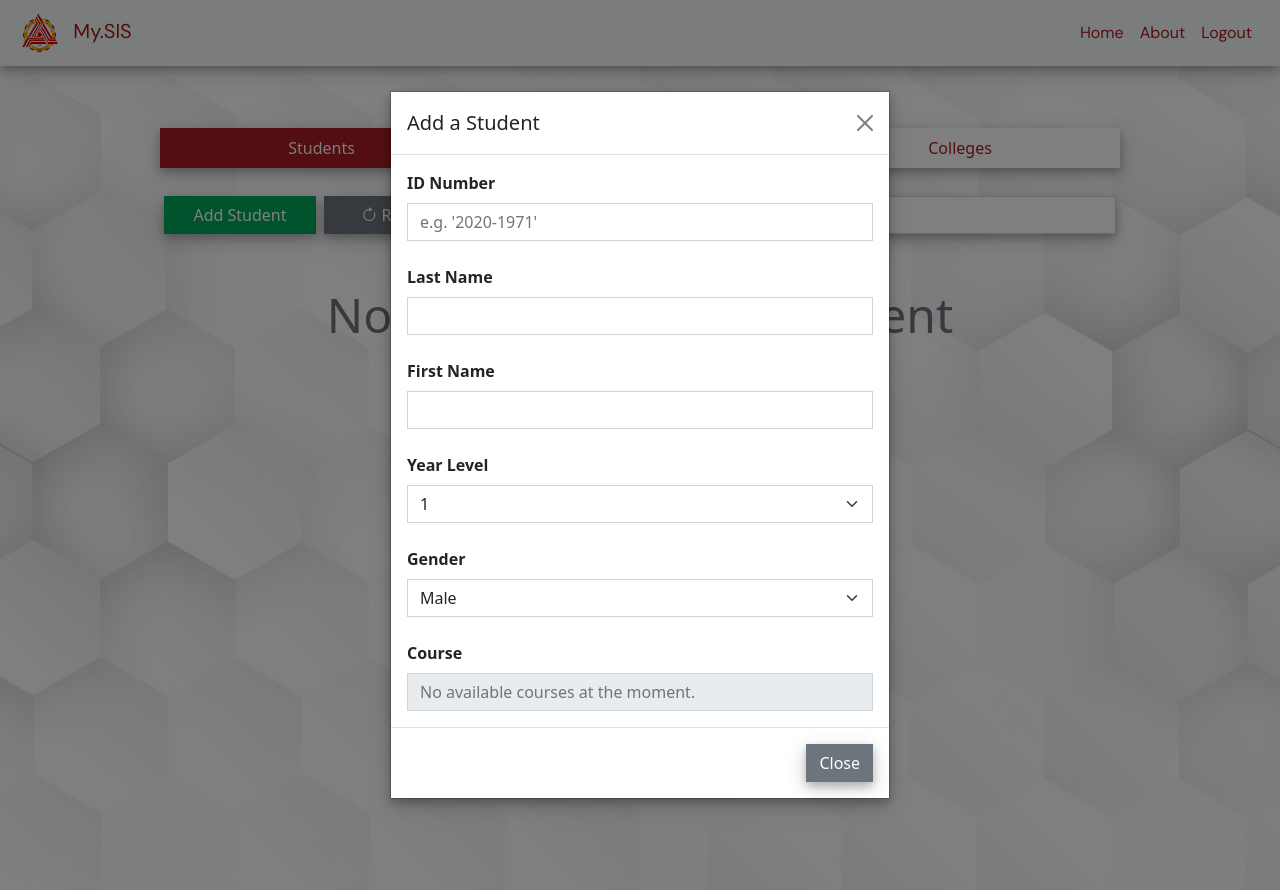
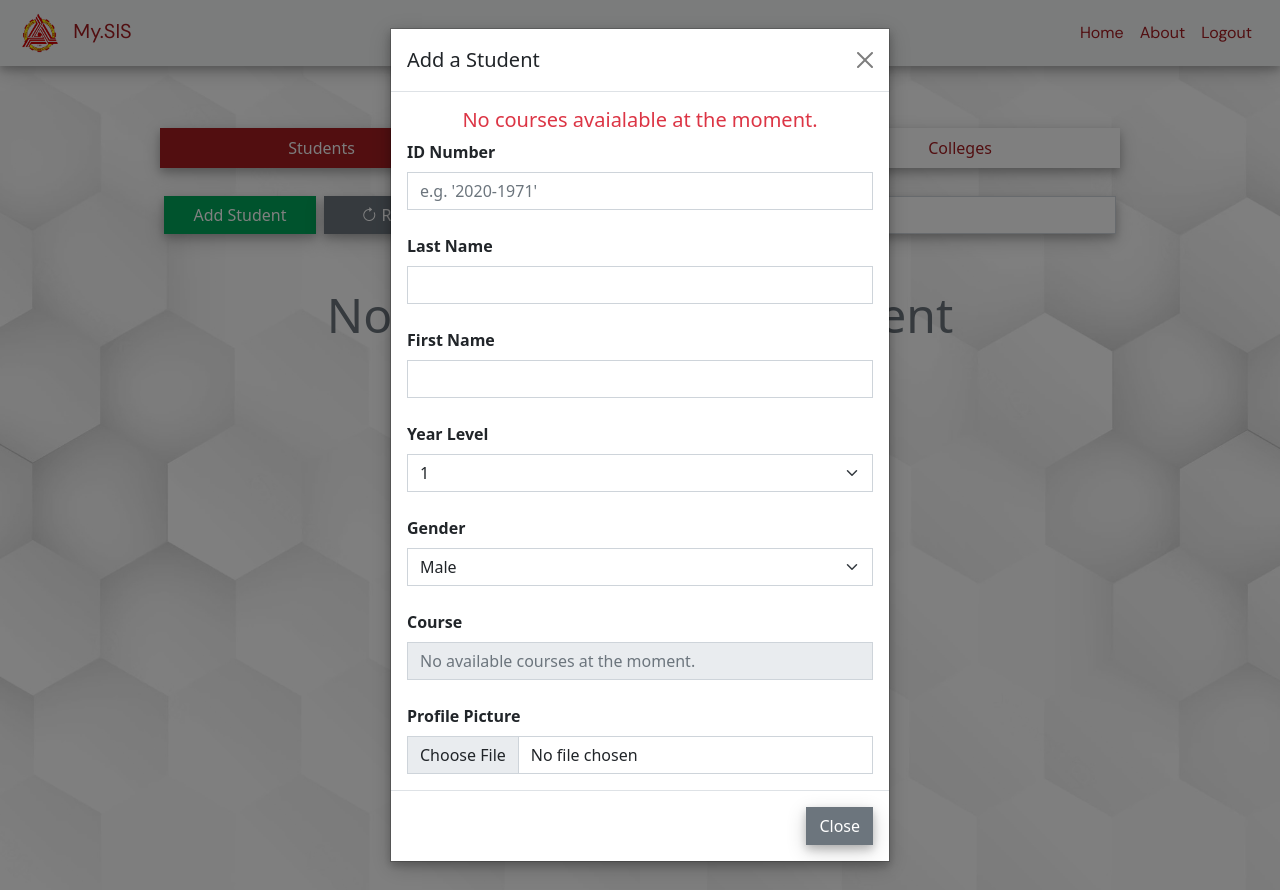
Before and after one commit to uvwbermudo/WEB-SIS, a Flask app: page /students in a window 1280 px wide, after a click on "Add Student". Run offline with Flask 3, Linux system fonts and the light colour scheme; the visitor is signed in with stand-in values (Sample User, id 1); data that the repository does not hold is empty; parts of the project's set-up code (start-up, migrations or seed data) failed here and were passed over; some libraries are stand-ins or nearby versions.

Commit message:
Add profile pic feature !no edit/no default yet

```diff
--- a/config.py
+++ b/config.py
@@ -7,3 +7,7 @@ DB_USERNAME = getenv("DB_USERNAME")
 DB_PASSWORD = getenv("DB_PASSWORD")
 DB_HOST = getenv("DB_HOST")
 BOOTSTRAP_SERVE_LOCAL = getenv("BOOTSTRAP_SERVE_LOCAL")
+CLOUDINARY_API_KEY=getenv("CLOUDINARY_API_KEY")
+CLOUDINARY_API_SECRET=getenv("CLOUDINARY_API_SECRET")
+CLOUDINARY_API_CLOUD=getenv("CLOUDINARY_API_CLOUD")
+CLOUDINARY_API_CLOUD_FOLDER=getenv("CLOUDINARY_API_CLOUD_FOLDER")
--- a/flaskr/__init__.py
+++ b/flaskr/__init__.py
@@ -50,8 +50,6 @@ def create_app():
     def load_user(id):
         return User.query.get(int(id))
 
-
-
     return app
 
 def get_error_items(form):
--- a/flaskr/static/css/style.css
+++ b/flaskr/static/css/style.css
@@ -134,3 +134,28 @@ table {
     font-size: 90%;
     font-weight: 600;
 }
+
+.profile_pic {
+    height: 60px;
+    width: 60px;
+    border-radius: 50%;
+}
+
+.profile_pic_larger {
+    height: 180px;
+    width: 180px;
+    border-radius: 50%;
+}
+
+.cover {
+    position:fixed;
+    padding:0;
+    margin:0;
+
+    top:0;
+    left:0;
+
+    width: 100%;
+    height: 100%;
+    background:rgba(255,255,255,0.5);
+}
--- a/flaskr/static/js/main.js
+++ b/flaskr/static/js/main.js
@@ -3,7 +3,6 @@ const csrf = $('#csrf_token').val();
 
 
 $('document').ready(function(){
-
     $('#college_searchbar').on('input', search_college)
     $('#college_filter').on('change', search_college)
     $('#course_searchbar').on('input',course_search)
@@ -11,7 +10,6 @@ $('document').ready(function(){
     $('#student_searchbar').on('input', student_search)
     $('#student_filter').on('input', student_search)
     $('#gender_filter').on('input', student_search)
-
 
 })
 
@@ -47,6 +45,9 @@ function student_search(){
 
             student_tbody.append(`
             <tr>
+            <td class="text-center">
+                <img src="${response[0][i][7]}" alt="${response[0][i][0]}_profile_picture" class="profile_pic" loading="lazy">
+            </td>
             <th scope="row" class="text-center">${response[0][i][0]}</th>
             <td>${response[0][i][1]}</td>
             <td>${response[0][i][2]}</td>
@@ -355,6 +356,8 @@ function verify_student(mode,hid=0) {
     year = $('div#addstudent #year')
     gender = $('div#addstudent #gender')
     course = $('div#addstudent #course')
+    profile_pic = $('div#addstudent #profile_pic')
+    modal_footer = $('div#addstudent .modal-footer')
     if (mode == 1){
         student_id = $('div#editstudent'+hid+' #id')
         last_name = $('div#editstudent'+hid+' #last_name')
@@ -362,6 +365,7 @@ function verify_student(mode,hid=0) {
         year = $('div#editstudent'+hid+' #year')
         gender = $('div#editstudent'+hid+' #gender')
         course = $('div#editstudent'+hid+' #course')
+        modal = $('div#editstudent'+hid)
     }
 
     fetch('/student-verify', {
@@ -382,16 +386,19 @@ function verify_student(mode,hid=0) {
             mode: mode,
             }),
         })
-        .then(response => {
+        .then(async response => {
             if (response.status == 299){
                 console.log('Successfully Added Student')
+                wait_upload(modal_footer)
+                await upload_img(response.json(), profile_pic, mode, student_id)
                 location.reload()
                 return
-            } else if( response.status == 497){
+            } else if(response.status == 497){
                 console.log('Verified connection')
                 return
+            } else {
+            return response.json()
             }
-            return response.json()
         })
         .then(function(responses) {
             responses[1].forEach(function(field){
@@ -434,3 +441,63 @@ function set_selectfield(code,year,gender){
 function course_selectfield(college) {
     $('.set_college').val(college)
 }
+
+function wait_upload(modal_footer){
+
+    modal_footer.prepend(`
+    <div class="spinner-border msu-text align-self-start" role="status">
+    <span class="visually-hidden">Loading...</span>
+    </div>
+    <span class="msu-text">Adding Student... </span>
+
+    `)
+}
+
+
+async function upload_img(response,profile_pic, mode, student_id){
+    final_res = await response.then(async function(response) {
+        the_file = profile_pic.get(0).files[0]
+        formData = new FormData()
+        formData.append('file', the_file);
+        formData.append('public_id', response[0]['public_id']);
+        formData.append('api_key', response[0]['api_key']);
+        formData.append('signature', response[0]['signature']);
+        formData.append('folder', response[0]['folder']);
+        formData.append('timestamp', response[0]['timestamp'])
+
+
+        result = await fetch('https://api.cloudinary.com/v1_1/bermudo-cloud/image/upload', {
+            method: 'POST',
+            body: formData,
+        }).then(function(response){
+            console.log(response)
+            return response.json()
+        }).then(async function(response) {
+            console.log(response['secure_url'])
+
+            result = await fetch('/upload-profile', {
+            method: 'POST',
+            headers: {
+            'Content-Type': 'application/json',
+            'X-CSRF-TOKEN': csrf
+            },
+            body: JSON.stringify({
+                profile_pic: response['secure_url'],
+                student_id: student_id.val()
+            }),
+            }).then((response) => {
+                if (response.status == 299){
+                    return response
+                }
+            })
+            console.log(result)
+            return result
+        })
+        console.log(result)
+        return result
+
+
+    })
+    return final_res
+
+}
--- a/flaskr/student/forms.py
+++ b/flaskr/student/forms.py
@@ -1,7 +1,8 @@
 from email import message
 from flask_wtf import FlaskForm
-from wtforms import StringField, validators, SubmitField, SelectField
+from wtforms import StringField, validators, FileField, SelectField
 from wtforms.validators import Length, DataRequired, Regexp
+from flask_wtf.file import FileRequired, FileAllowed
 
 
 
@@ -45,7 +46,12 @@ class AddStudent(FlaskForm):
                 ),
             ],
         )
+    profile_pic = FileField(
+        'Profile Picture',
+        validators=[
+            FileAllowed(['jpg','png'], message='Can only upload .jpg or .png files')
+            ]
+        )
     year = SelectField('Year Level', choices=[1,2,3,4,5])
     gender = SelectField('Gender', choices = ['Male','Female'])
     course = SelectField('Course')
-    submit = SubmitField("Submit")
--- a/flaskr/student/models.py
+++ b/flaskr/student/models.py
@@ -8,6 +8,7 @@ class Students(db.Model):
     last_name = db.Column(db.String(50), nullable=False)
     year = db.Column(db.Integer(), nullable=False)
     gender = db.Column(db.String(6), nullable=False)
+    profile_pic = db.Column(db.String(240), nullable=True)
     course_code = db.Column(
         db.String(20),
         db.ForeignKey('courses.course_code', onupdate="CASCADE"),
--- a/flaskr/templates/base.html
+++ b/flaskr/templates/base.html
@@ -31,7 +31,6 @@
             <button class="btn-close float-end" type="button" data-bs-dismiss="alert" aria-label="Close">
             </button>
         </div>
-
         {% endif %}
         {% endfor %}
     {% endif %}
--- a/flaskr/templates/student/students.html
+++ b/flaskr/templates/student/students.html
@@ -62,13 +62,18 @@ text-light
 <form action="/student-add" method="POST">
   <div class="modal fade" id="addstudent" data-bs-backdrop="static" data-bs-keyboard="false" tabindex="-1" aria-labelledby="staticBackdropLabel" aria-hidden="true">
     <div class="modal-dialog modal-dialog-centered   modal-dialog-scrollable">
-        <div class="modal-content ">
+        <div class="modal-content position-relative">
           <div class="modal-header">
             <h1 class="modal-title fs-5" id="staticBackdropLabel">Add a Student</h1>
             <button type="button" class="btn-close" data-bs-dismiss="modal" aria-label="Close"></button>
           </div>
 
-          <div class="modal-body">
+          <div class="modal-body position-relative">
+              {% if form.course.choices|length == 0 %}
+              <div class="contain d-flex justify-content-center">
+                <h5 class="text-danger">No courses avaialable at the moment.</h5>
+              </div>
+              {% endif %}
               {{ form.id.label(class="form-label fw-semibold") }}
               {{ form.id(class="form-control") }}
               <span></span>
@@ -93,6 +98,10 @@ text-light
               {% else %}
               <input type="text" class="form-control", disabled=True, placeholder="No available courses at the moment.">
               {% endif %}
+              <br/>
+              {{ form.profile_pic.label(class="form-label fw-semibold") }}
+              {{ form.profile_pic(class="form-control") }}
+              <span></span>
           </div>
           <div class="modal-footer">
             <button type="button" class="btn btn-secondary" data-bs-dismiss="modal">Close</button>
@@ -120,9 +129,10 @@ text-light
       <thead id="student_thead" class="msuify">
 
         <tr>
-          <th width="15%" scope="col" class="py-3"><div class="my-0 d-flex justify-content-center ">ID Number</div></th>
-          <th width="15%" scope="col" class="py-3">Last Name</th>
-          <th width="15%" scope="col" class="py-3">First Name </th>
+          <th width="10%" scope="col" class="py-3"><div class="my-0 d-flex justify-content-center ">Image</div></th>
+          <th width="10%" scope="col" class="py-3"><div class="my-0 d-flex justify-content-center ">ID Number</div></th>
+          <th width="10%" scope="col" class="py-3">Last Name</th>
+          <th width="10%" scope="col" class="py-3">First Name </th>
           <th width="20%" scope="col" class="py-3">Course</th>
           <th width="5%" scope="col" class="py-3">Year</th>
           <th width="5%" scope="col" class="py-3">Gender</th>
@@ -136,6 +146,9 @@ text-light
       {% for student in students %}
       {% set id, last_name, first_name, year, gender, course = student.id,student.last_name, student.first_name, student.year, student.gender, student.course_code %}
       <tr>
+          <td class="text-center">
+            <img src="{{student.profile_pic}}" alt="{{student.id}}_profile_picture" class="profile_pic">
+          </td>
           <th scope="row" class="text-center">{{ student.id }}</th>
           <td>{{ student.last_name }}</td>
           <td>{{ student.first_name }}</td>
@@ -167,6 +180,13 @@ text-light
 
                   <div class="modal-body">
                       <input type="hidden" value="{{ student.id }}" id="hid" name="hid" style="padding: 0;">
+
+                      {% if form.course.choices|length == 0 %}
+                      <div class="contain d-flex justify-content-center">
+                        <h5 class="text-danger">No courses avaialable at the moment.</h5>
+                      </div>
+                      {% endif %}
+                      <div class="d-flex justify-content-center"><img src="{{student.profile_pic}}" alt="{{student.id}}_profile_picture" class="profile_pic_larger"></div>
 
 
                       {{ form.id.label(class="form-label  fw-semibold") }}
```
Also changed, not shown: flaskr/student/__init__.py (+28 -2 lines), flaskr/templates/courses/courses.html (+10 -1 lines), flaskr/static/img/default_profile.png (added), 2 other files.
